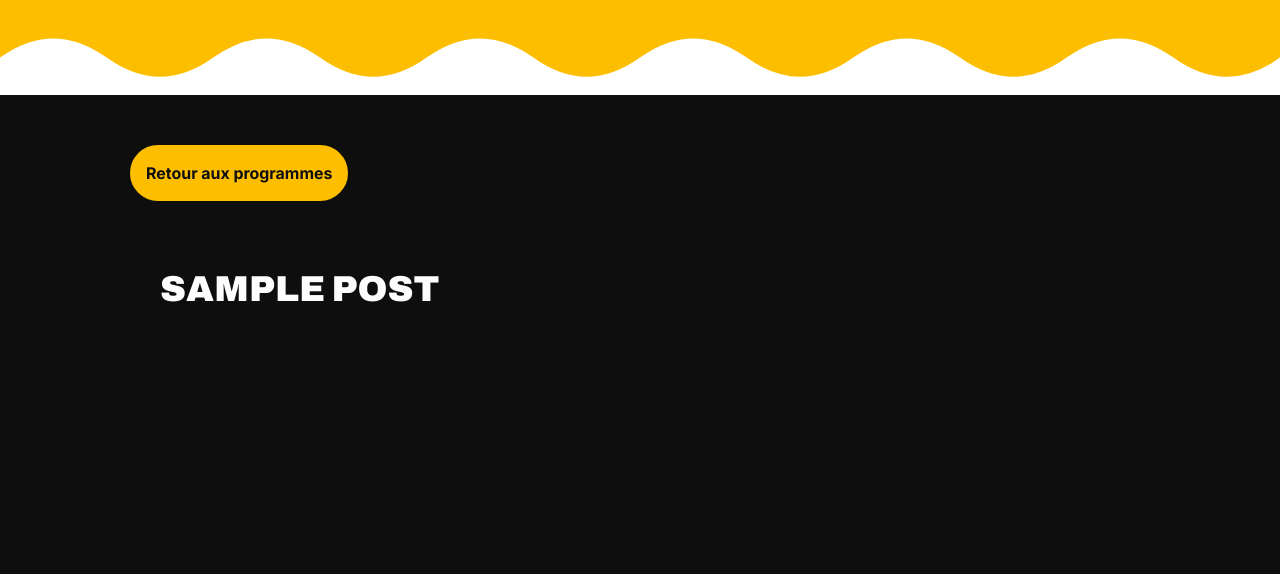
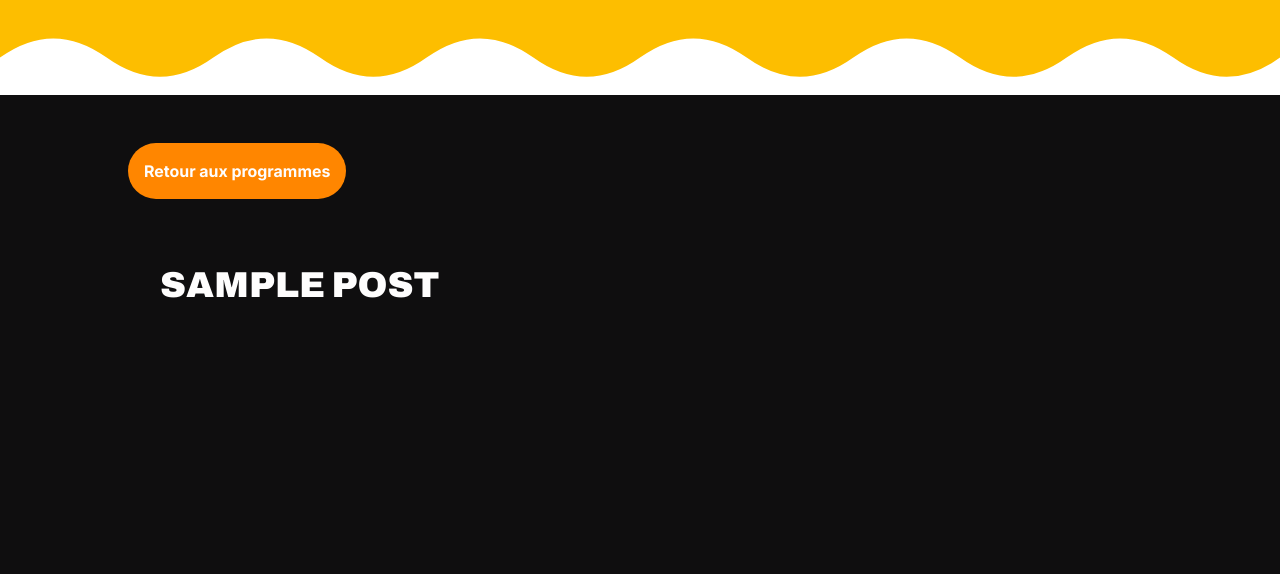
Before and after one commit to artlen2/PM4-EFC-Radio, a WordPress theme: template single-programme.php in a window 1280 px wide; the page is wider, and only the part inside the window is pictured. Shown: the part 799-1373 px from the top of that part. Run offline with PHP 8.4 and a stand-in for WordPress, Linux system fonts and the light colour scheme; the site name, menu and one post (Sample post) are stand-ins, and other content is empty; style sheets or scripts are compiled from the project's sources.

Commit message:
edit single prog style

```diff
--- a/single-programme.php
+++ b/single-programme.php
@@ -40,7 +40,7 @@ while (have_posts()) :
         <div class="mx-auto max-w-5xl">
             <a href="<?php echo esc_url($back_url); ?>"
                 style="display: inline-flex; margin-bottom: 2rem;"
-                class="bg-yellow text-black font-bold no-underline text-center p-4 rounded-[30px] btn-press">
+                class="bg-orange text-white font-bold no-underline text-center p-4 rounded-[30px] hover:bg-yellow hover:text-black hover:scale-105 ease-in-out duration-300">
                 Retour aux programmes
             </a>
 
```
